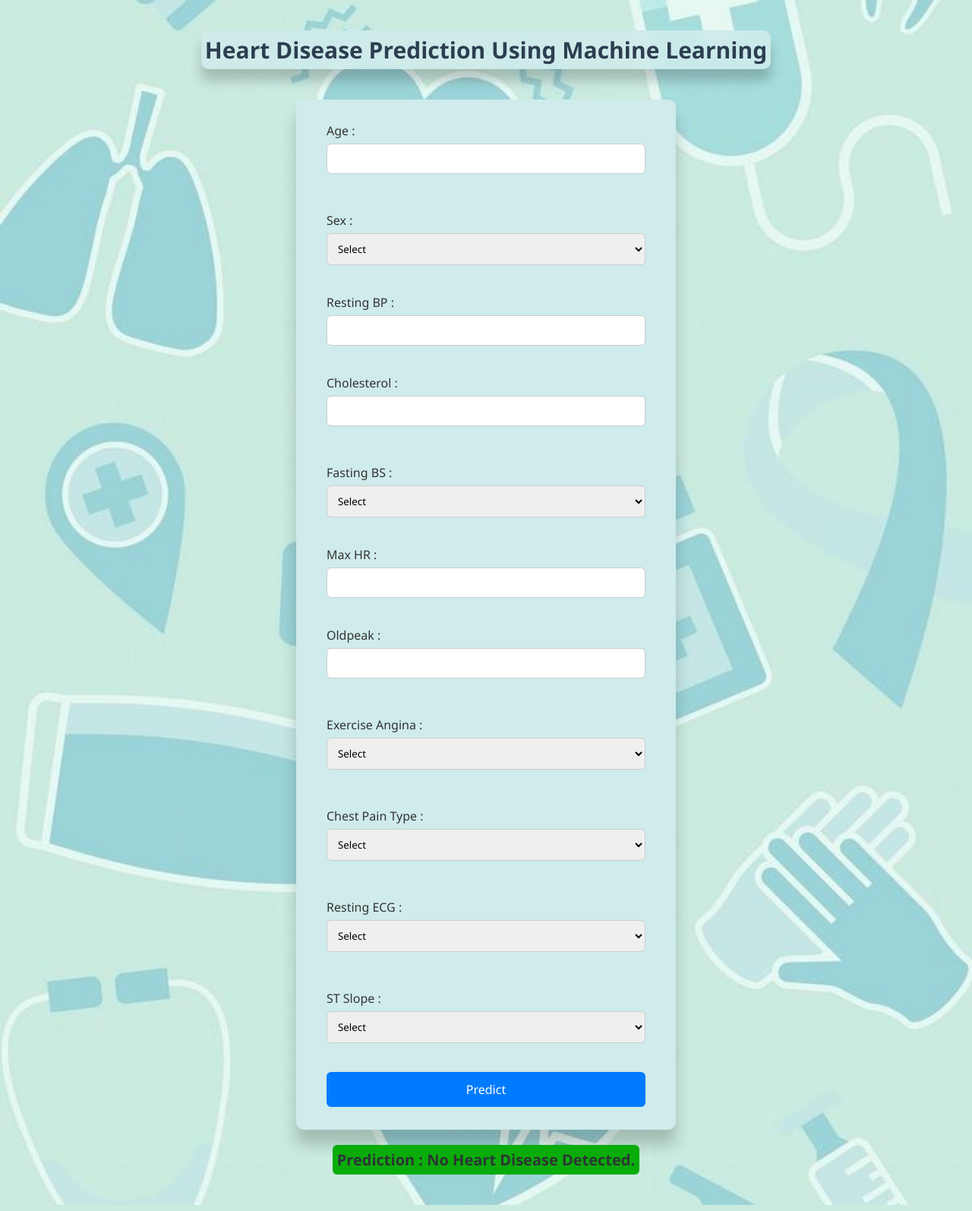
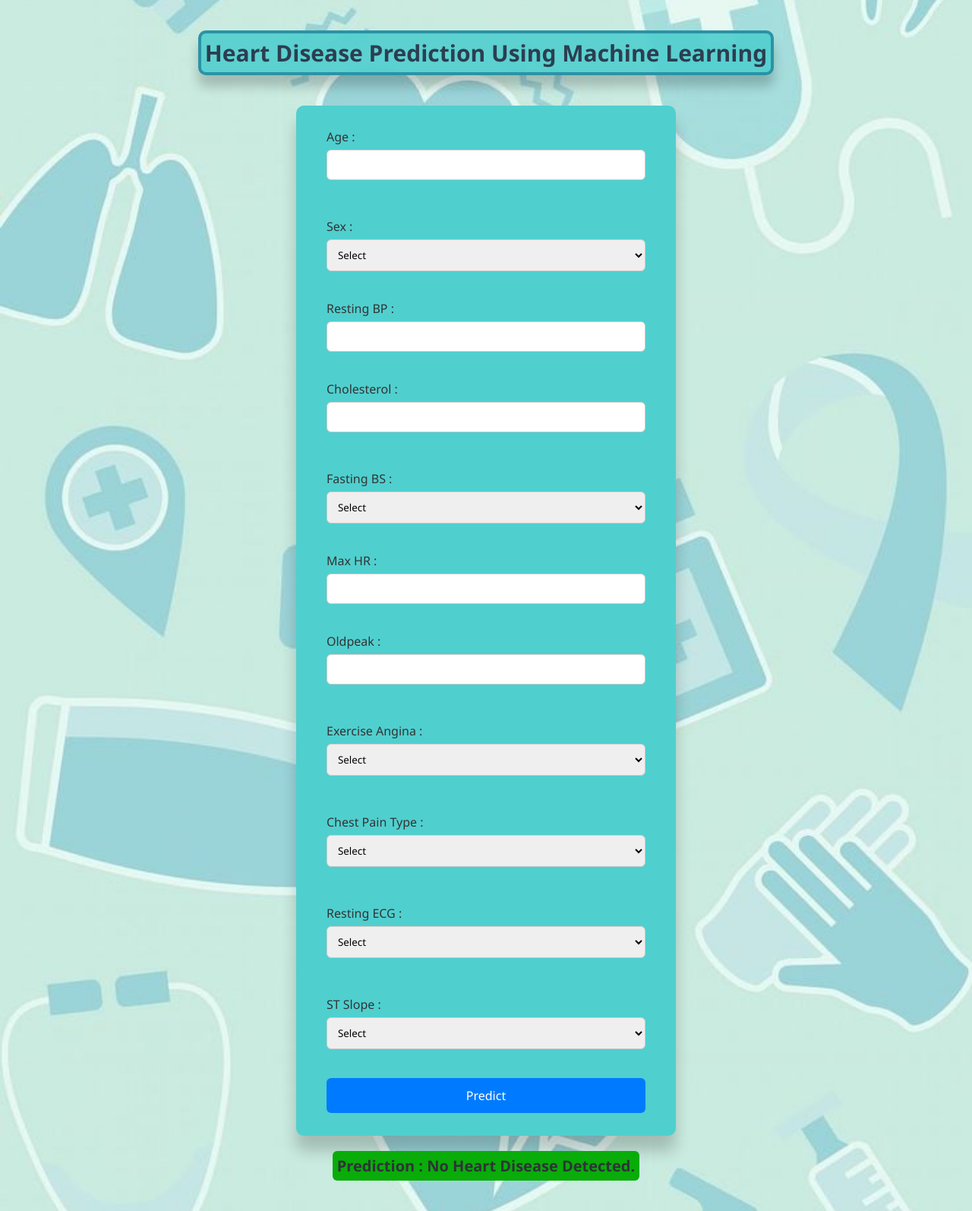
Before and after one commit to Aaditya1011/Heart-disease-prediction, a Flask app: page / in a window 1280 px wide. Shown: the whole page at 76% size. Run offline with Flask 3, Linux system fonts and the light colour scheme; parts of the project's set-up code (start-up, migrations or seed data) failed here and were passed over.

Commit message:
added border to heading

```diff
--- a/static/style.css
+++ b/static/style.css
@@ -24,7 +24,7 @@ body {
 
 /* Container for the form */
 form {
-    background: rgb(207, 235, 235);
+    background: rgb(80, 207, 207);
     padding: 30px 40px;
     border-radius: 10px;
     box-shadow: 0 20px 20px rgba(0, 0, 0, 0.2);
@@ -48,7 +48,8 @@ span{
     display:inline-block;
     padding: 5px;
     border-radius: 10px;
-    background: rgba(207,235,235,0.9);
+    border: 4px solid rgb(43, 147, 165);
+    background: rgba(80, 207, 207, 0.9);
     backdrop-filter: blur(8px);
     box-shadow: 0 15px 15px rgba(0, 0, 0, 0.2);
 }
@@ -92,7 +93,7 @@ button[type="submit"] {
 }
 
 button[type="submit"]:hover {
-    background-color: #00adb3;
+    background-color: #05a1a7;
 }
 
 /* Prediction result */
```
